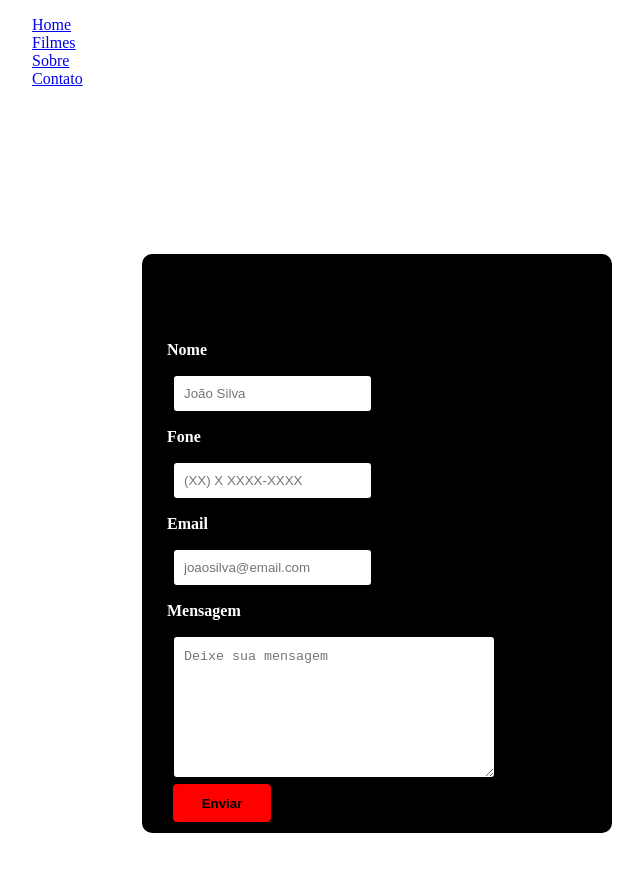
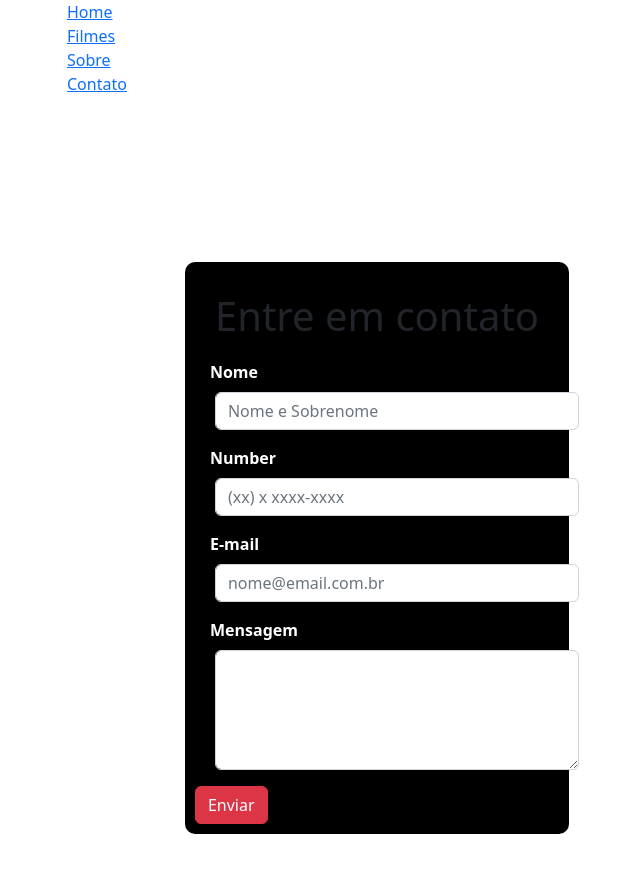
Before and after one commit to moondev94/projeto-modulo3-squad1, a React (Create React App) app: page /Contato in a window 1280 px wide. Shown: the top 872 px of the page, without its empty margins (263-906 px from the left). Built offline with nearby package versions, Linux system fonts and the light colour scheme; a web font is replaced by a local one.

Commit message:
Reactstrap adicionado ao formulario de contato

```diff
--- a/src/view/Contato.jsx
+++ b/src/view/Contato.jsx
@@ -1,28 +1,81 @@
+import React, { useState } from 'react';
+import { Button, Modal, ModalHeader, ModalBody, ModalFooter } from 'reactstrap';
+import { FormGroup, Label, Input, Form } from 'reactstrap';
+import 'bootstrap/dist/css/bootstrap.min.css';
 import "./css/Contato.css"
 
 const Contato = () => {
+  const [modal, setModal] = useState(false);
 
+  const toggle = () => setModal(!modal);
   return (
     <body>
-    <form name="meu_form">
+    <Form name="meu_form">
 
       <h1>Entre em contato</h1>
-      <label for="nome">Nome</label>
-      <input type="text" id="nomeid" placeholder="João Silva" required="required" name="nome" />
 
-      <label for="fone">Fone</label>
-      <input type="tel" id="foneid" placeholder="(XX) X XXXX-XXXX" name="fone" />
 
-      <label for="email">Email</label>
-      <input type="email" id="emailid" placeholder="joaosilva@email.com" name="email" />
+      <FormGroup>
+      <Label for="name">
+      Nome
+    </Label>
+  <Input
+  type="text" id="name" placeholder="Nome e Sobrenome"
+  />
+</FormGroup>
+      <FormGroup>
+    <Label for="exampleNumber">
+      Number
+    </Label>
+    <Input
+      id="exampleNumber"
+      name="number"
+      placeholder="(xx) x xxxx-xxxx"
+      type="number"
+    />
+</FormGroup>
+<FormGroup>
+    <Label for="exampleEmail">
+      E-mail
+    </Label>
+    <Input
+      id="exampleEmail"
+      name="email"
+      placeholder="nome@email.com.br"
+      type="email"
+    />
+</FormGroup>
+<FormGroup>
+    <Label for="exampleText">
+      Mensagem
+    </Label>
+    <Input
+      id="exampleText"
+      name="text"
+      type="textarea"
+    />
 
-      <label for="msg">Mensagem</label>
-      <textarea placeholder="Deixe sua mensagem"></textarea>
-
-      <input type="submit" class="enviar" onclick="Enviar();" value="Enviar" />
-    </form>
-    </body>
-  );
-};
-
+</FormGroup>
+<div>
+      <Button color="danger" onClick={toggle}>
+       Enviar
+      </Button>
+      <Modal isOpen={modal} toggle={toggle} >
+        <ModalHeader toggle={toggle}>Modal title</ModalHeader>
+        <ModalBody>
+          Em breve retornaremos sua mensagem, aguarde em até 24 horas.
+        </ModalBody>
+        <ModalFooter>
+          <Button color="primary" onClick={toggle}>
+            Do Something
+          </Button>{' '}
+          <Button color="secondary" onClick={toggle}>
+            Cancel
+          </Button>
+        </ModalFooter>
+      </Modal>
+</div>
+  </Form>
+  </body>
+)}
 export default Contato;
```
